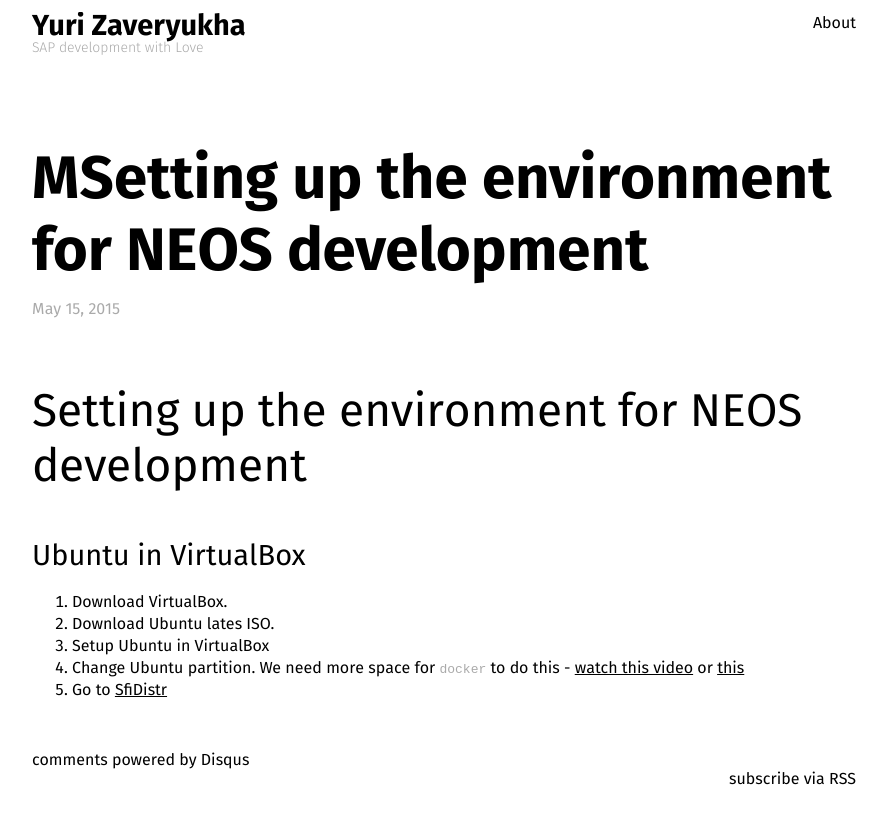
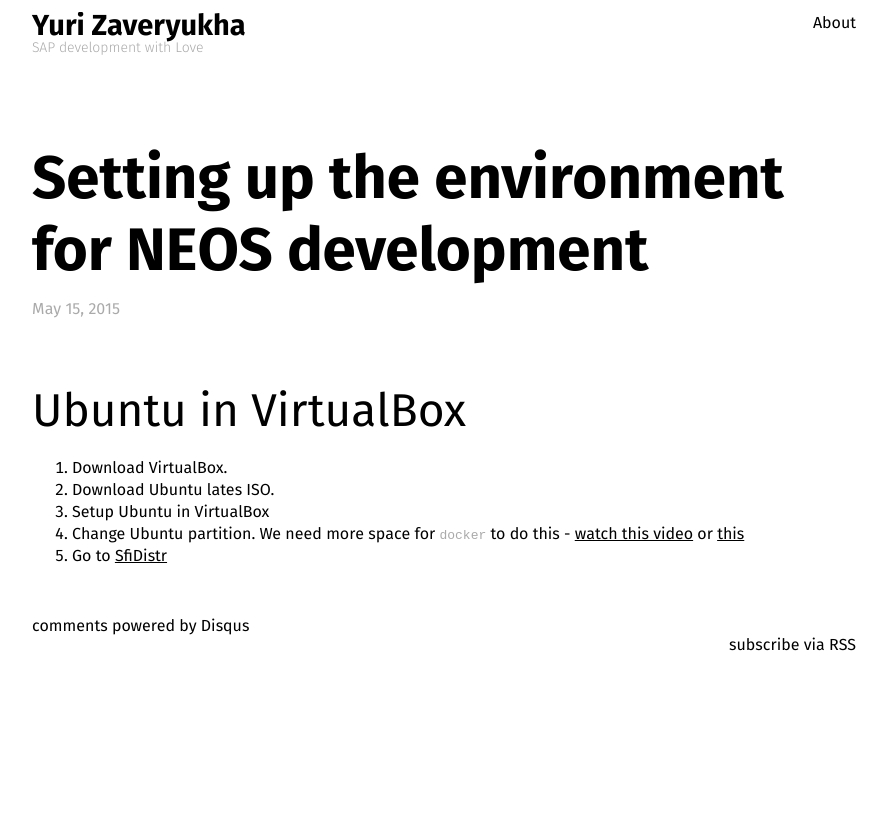
Before and after one commit to zaveryukha/zaveryukha.github.io, a Jekyll site: the page built from _posts/2015-05-15-setting-up-enviroment-for-neos-development.md, in a window 1280 px wide. Shown: the top 824 px of the page, without its empty margins (196-1083 px from the left). Built offline with Jekyll 4.4.1, drawn with Linux system fonts in a browser that asks for light colours; comment, search, counter and statistics services are not loaded.

Commit message:
text bug fixing

```diff
--- a/_posts/2015-05-15-setting-up-enviroment-for-neos-development.md
+++ b/_posts/2015-05-15-setting-up-enviroment-for-neos-development.md
@@ -1,15 +1,13 @@
 ---
 layout: post
-title: MSetting up the environment for NEOS development
+title: Setting up the environment for NEOS development
 date: 2015-05-15 16:43:23
 tags: neos
 comments: true
 published: true
 ---
 
-## Setting up the environment for NEOS development
-
-### Ubuntu in VirtualBox
+## Ubuntu in VirtualBox
 
 1. Download VirtualBox.
 2. Download Ubuntu lates ISO.
```
